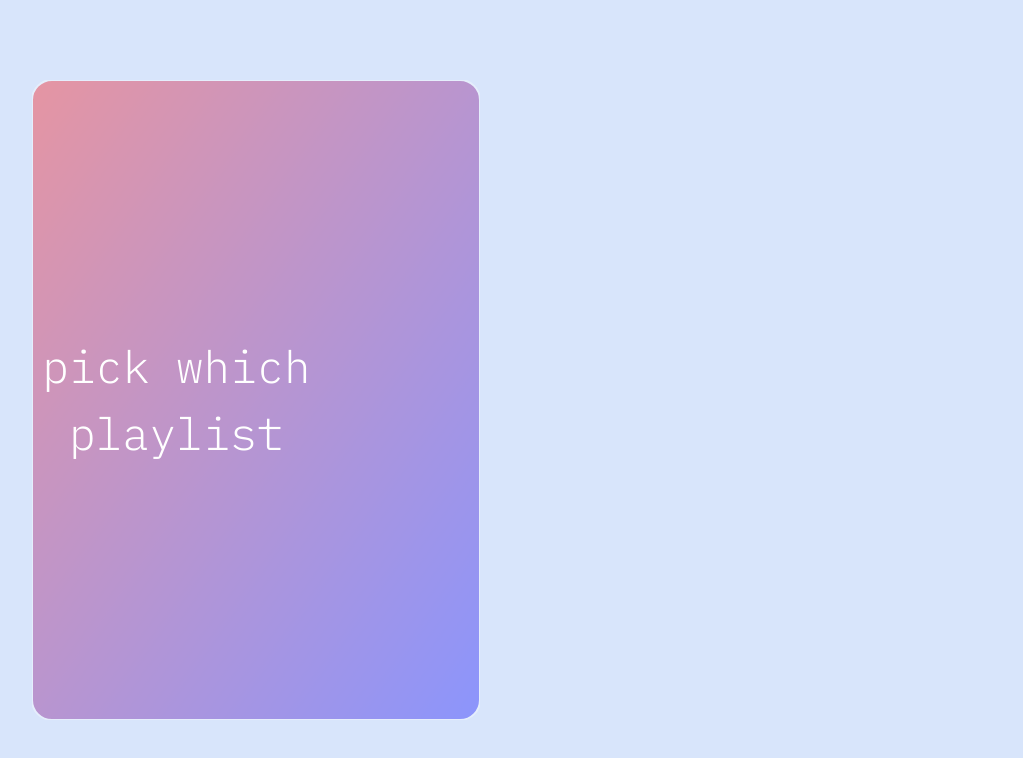
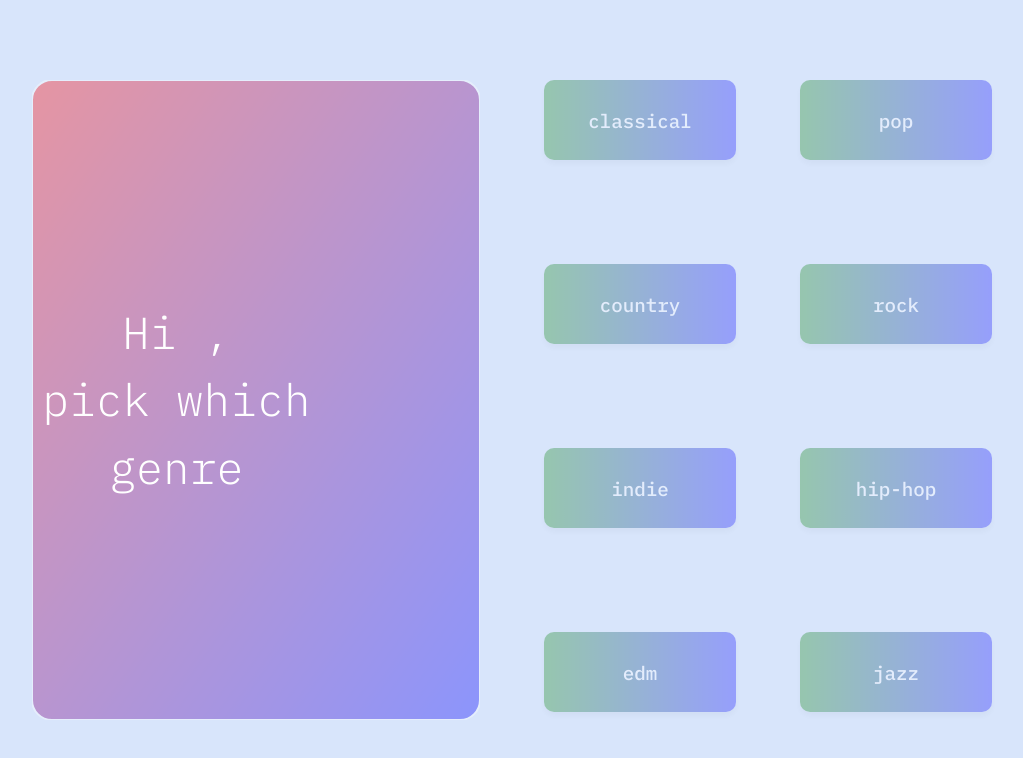
Before and after one commit to natalie-lim/musicolor, a React (Vite) app: page /pickplaylist in a window 1280 px wide. Shown: the top 758 px of the page, without its empty margins (168-1191 px from the left). Built offline with nearby package versions, Linux system fonts and the light colour scheme; no server answers.

Commit message:
static color palette, boring

```diff
--- a/src/App.jsx
+++ b/src/App.jsx
@@ -9,7 +9,6 @@ import {
   useRecoilState,
 } from 'recoil';
 import { userIDState } from './atoms.js';
-import axios from "axios";
 
 function App() {
   const [userID, setUserID] = useRecoilState(userIDState);
@@ -47,7 +46,7 @@ function App() {
       if (userID.trim()) {
         navigate("/pickplaylist");
       } else {
-        alert("Please enter your userID (not username).");
+        alert("oops.");
       }
     }
   };
@@ -83,12 +82,12 @@ function App() {
 
         <div className="content" style={{ position: "relative", zIndex: 1 }}>
           <h1 className="title">musicolor</h1>
-          <h2 className="description">generate a color palette based on <br></br> <br></br>your favorite spotify playlist</h2>
+          <h2 className="description">generate a color palette based on <br></br> <br></br>your favorite music genre</h2>
           <div className="input-container">
             <input
               className="input"
               type="text"
-              placeholder="enter spotify userID"
+              placeholder="enter your name"
               value={userID}
               onChange={handleInputChange}
               onKeyDown={handleEnterUserID}
--- a/src/AppWrapper.jsx
+++ b/src/AppWrapper.jsx
@@ -1,7 +1,9 @@
 import React from "react";
 import { Routes, Route } from "react-router-dom";
 import App from "./App";
-import PickPlaylist from "./PickPlaylist";
+import PickPlaylist from "./PickGenre";
+import PickGenreWrapper from "./PickGenreWrapper";
+import ColorPalette from "./ColorPalette";
 
 //
 function AppWrapper() {
@@ -9,6 +11,8 @@ function AppWrapper() {
     <Routes>
       <Route path="/" element={<App />} />
       <Route path="/pickplaylist" element={<PickPlaylist />} />
+      <Route path="/pickgenre" element={<PickGenreWrapper/>} />
+      <Route path="colorpalette" element={<ColorPalette/>} />
     </Routes>
   );
 }
--- /dev/null
+++ b/src/ColorPalette.css
@@ -0,0 +1,18 @@
+:root {
+    font-family: "IBM Plex Mono", serif;
+    line-height: 1.5;
+    font-weight: 400;
+
+    color-scheme: light dark;
+    color: white;
+    background-color: rgb(191, 217, 251);
+
+    font-synthesis: none;
+    text-rendering: optimizeLegibility;
+    -webkit-font-smoothing: antialiased;
+    -moz-osx-font-smoothing: grayscale;
+}
+
+h1{
+
+}
--- /dev/null
+++ b/src/ColorPalette.jsx
@@ -0,0 +1,54 @@
+import React from 'react';
+import { useRecoilValue } from 'recoil';
+import { genreState } from './atoms';
+import { Helmet } from "react-helmet";
+import "./ColorPalette.css"
+
+function ColorPalette() {
+  const genre = useRecoilValue(genreState); // Retrieve the selected genre from Recoil state
+
+  // Define a simple mapping of genres to color palettes
+  const genreColors = {
+    classical: ['#f5f5dc', '#a9a9a9', '#808080'],
+    country: ['#f4a460', '#deb887', '#d2b48c'],
+    indie: ['#ff7f50', '#ff6347', '#ff4500'],
+    edm: ['#40e0d0', '#48d1cc', '#00ced1'],
+    pop: ['#ff69b4', '#ff1493', '#db7093'],
+    rock: ['#696969', '#708090', '#2f4f4f'],
+    'hip-hop': ['#ffd700', '#daa520', '#b8860b'],
+    jazz: ['#8b4513', '#a0522d', '#cd853f'],
+  };
+
+  const colors = genreColors[genre] || ['#ffffff', '#cccccc', '#aaaaaa']; // Fallback colors
+
+  return (
+    <>
+    <Helmet>
+        <link rel="preconnect" href="https://fonts.googleapis.com" />
+        <link rel="preconnect" href="https://fonts.gstatic.com" crossOrigin="true" />
+        <link
+          href="https://fonts.googleapis.com/css2?family=IBM+Plex+Mono:ital,wght@0,100;0,200;0,300;0,400;0,500;0,600;0,700;1,100;1,200;1,300;1,400;1,500;1,600;1,700&display=swap"
+          rel="stylesheet"
+        />
+      </Helmet>
+      <div style={{ textAlign: 'center', padding: '2rem' }}>
+        <h1>color palette for {genre}</h1>
+        <div style={{ display: 'flex', justifyContent: 'center', gap: '1rem', marginTop: '2rem' }}>
+            {colors.map((color, index) => (
+                <div
+                    key={index}
+                    style={{
+                        width: '100px',
+                        height: '100px',
+                        backgroundColor: color,
+                        borderRadius: '10px',
+                        boxShadow: '0 4px 6px rgba(0, 0, 0, 0.1)',
+                    }}
+                ></div>
+            ))}
+        </div>
+    </div></>
+  );
+}
+
+export default ColorPalette;
--- a/src/PickPlaylist.css
+++ b/src/PickGenre.css
@@ -25,3 +25,30 @@ rect {
   z-index: -1;
   outline: 2px color white;
 }
+
+.genre-button {
+  width: 15vw;
+  height: 10vh;
+  background: linear-gradient(90deg, green, blue);
+  color: white;
+  font-size: 1.2rem;
+  opacity: 30%;
+  border: none;
+  border-radius: 10px;
+  box-shadow: 0 4px 6px rgba(0, 0, 0, 0.1);
+  cursor: pointer
+}
+
+.column-buttons {
+  display: flex;
+  flex-direction: column;
+  gap: 6.5rem;
+}
+
+.button-container {
+  position: absolute;
+  top: 10vh;
+  right: 15vh;
+  display: flex;
+  gap: 4rem
+}
--- /dev/null
+++ b/src/PickGenre.jsx
@@ -0,0 +1,103 @@
+import React, { useEffect } from 'react';
+import "./PickGenre.css";
+import { Helmet } from "react-helmet";
+import { useNavigate } from "react-router-dom";
+import {
+  useRecoilState,
+} from 'recoil';
+import { genreState, userIDState } from './atoms.js';
+import axios from "axios";
+
+function PickPlaylist() {
+  const [userID] = useRecoilState(userIDState);
+  const [genre, setGenreState] = useRecoilState(genreState);
+  const navigate = useNavigate();
+
+  //Wanted to do an API call but it didn't work out...
+  /*
+    useEffect (() => {
+      axios.post(
+        'https://accounts.spotify.com/api/token',
+        new URLSearchParams({
+          'grant_type': 'client_credentials',
+          'client_id': '95b9977cf0a04a23b8809a88d03f7467',
+          'client_secret': '8bf5e27b2e664326af64e65737ac498f'
+        })
+      ).then((r1) => {
+        let access_token = r1.data.access_token;
+        const response =  axios.get('https://api.spotify.com/v1/users/95b9977cf0a04a23b8809a88d03f7467/playlists', {
+          headers: {
+            'Authorization': 'Bearer  ' + access_token
+          }
+          }).then((response) => {
+            console.log(response);
+          });
+        })
+      }, ); */
+
+  return (
+    <>
+      <Helmet>
+        <link rel="preconnect" href="https://fonts.googleapis.com" />
+        <link rel="preconnect" href="https://fonts.gstatic.com" crossOrigin="true" />
+        <link
+          href="https://fonts.googleapis.com/css2?family=IBM+Plex+Mono:ital,wght@0,100;0,200;0,300;0,400;0,500;0,600;0,700;1,100;1,200;1,300;1,400;1,500;1,600;1,700&display=swap"
+          rel="stylesheet"
+        />
+      </Helmet>
+      <div className="profile-page">
+        <div className="rectangle">
+          <svg
+            width="35vw"
+            height="80vh"
+            className="background-rectangle"
+            style={{ position: "absolute", top: "10vh", left: "25vh", zIndex: 0 }}
+          >
+            <defs>
+              <linearGradient id="gradient" x1="0%" y1="0%" x2="100%" y2="100%">
+                <stop offset="0%" stopColor="red" />
+                <stop offset="100%" stopColor="blue" />
+              </linearGradient>
+            </defs>
+            <rect width="100%" height="100%" fill="url(#gradient)" />
+          </svg>
+          <h1 className='title-2'>Hi {userID},<br></br>pick which<br></br>genre</h1>
+        </div>
+
+{/*I know this is horrible style but unfortunately I couldn't figure out how to get this into two columns otherwise*/}
+        <div className="button-container">
+          <div className='column-buttons'>
+            {["classical", "country", "indie", "edm"].map((genre, index) => (
+              <button
+                key={index}
+                className="genre-button"
+                onClick = {() => {
+                  setGenreState(genre);
+                  navigate("/colorpalette");
+                }}
+              >
+                {genre}
+              </button>
+            ))}
+          </div>
+          <div className='column-buttons'>
+            {["pop", "rock", "hip-hop", "jazz"].map((genre, index) => (
+              <button
+                key={index}
+                className="genre-button"
+                onClick = {() => {
+                  setGenreState(genre);
+                  navigate("/colorpalette");
+                }}
+              >
+                {genre}
+              </button>
+            ))}
+          </div>
+        </div>
+      </div>
+    </>
+  );
+}
+
+export default PickPlaylist;
--- /dev/null
+++ b/src/PickGenreWrapper.jsx
@@ -0,0 +1,16 @@
+import React from "react";
+import { Routes, Route } from "react-router-dom";
+import PickGenre from "./PickGenre";
+import ColorPalette from "./ColorPalette"
+//
+function PickGenreWrapper() {
+  return (
+    <Routes>
+      <Route path="/" element={<App />} />
+      <Route path="/pickgenre" element={<PickGenre />} />
+      <Route path="/colorpalette" element={<ColorPalette />} />
+    </Routes>
+  );
+}
+
+export default PickGenreWrapper;
--- a/src/PickPlaylist.jsx
+++ /dev/null
@@ -1,87 +0,0 @@
-import React, { useEffect } from 'react';
-import "./PickPlaylist.css";
-import { Helmet } from "react-helmet";
-import {
-  useRecoilState,
-} from 'recoil';
-import { userIDState } from './atoms.js';
-import axios from "axios";
-
-
-function PickPlaylist() {
-  const [userID] = useRecoilState(userIDState);
-
-    useEffect (() => {
-      axios.post(
-        'https://accounts.spotify.com/api/token',
-        new URLSearchParams({
-          'grant_type': 'client_credentials',
-          'client_id': '95b9977cf0a04a23b8809a88d03f7467',
-          'client_secret': '8bf5e27b2e664326af64e65737ac498f'
-        })
-      ).then((r1) => {
-        let access_token = r1.data.access_token;
-        const response =  axios.get('https://api.spotify.com/v1/artists/4Z8W4fKeB5YxbusRsdQVPb', {
-          headers: {
-            'Authorization': 'Bearer  ' + access_token
-          }
-          }).then((response) => {
-            console.log(response);
-          });
-        })
-      });
-
-    /**curl "https://api.spotify.com/v1/artists/4Z8W4fKeB5YxbusRsdQVPb" \
-     -H "Authorization: Bearer  BQDZrrGarHgRbECnyJR9Ybnr9A3bKCcUHacG-eKXVLMpsef481sWHf03cDaSm65zhi4r_aXSw4GObV-qG6TAiEv0U_wlUJO2bYEZg8yOrLOp-w_k7cQ
-
-    /**
-     * import axios from 'axios';
-
-const response = await axios.get('https://api.spotify.com/v1/me/top/artists', {
-  headers: {
-    'Authorization': 'Bearer 1POdFZRZbvb...qqillRxMr2z'
-  }
-});
-     */
-
-      /**
-       * curl -X POST "https://accounts.spotify.com/api/token" \
-       -H "Content-Type: application/x-www-form-urlencoded" \
-       -d "grant_type=client_credentials&client_id=your-client-id&client_secret=your-client-secret"
-
-       */
-
-  return (
-    <>
-      <Helmet>
-        <link rel="preconnect" href="https://fonts.googleapis.com" />
-        <link rel="preconnect" href="https://fonts.gstatic.com" crossOrigin="true" />
-        <link
-          href="https://fonts.googleapis.com/css2?family=IBM+Plex+Mono:ital,wght@0,100;0,200;0,300;0,400;0,500;0,600;0,700;1,100;1,200;1,300;1,400;1,500;1,600;1,700&display=swap"
-          rel="stylesheet"
-        />
-      </Helmet>
-      <div className="profile-page">
-        <div className="rectangle">
-            <svg
-              width="35vw"
-              height="80vh"
-              className="background-rectangle"
-              style={{ position: "absolute", top: "10vh", left: "25vh", zIndex: 0 }}
-            >
-              <defs>
-                <linearGradient id="gradient" x1="0%" y1="0%" x2="100%" y2="100%">
-                  <stop offset="0%" stopColor="red" />
-                  <stop offset="100%" stopColor="blue" />
-                </linearGradient>
-              </defs>
-              <rect fill="url(#gradient)" blur= "radius"/>
-            </svg>
-            <h1 className='title-2'>pick which<br></br>playlist</h1>
-          </div>
-      </div>
-    </>
-  );
-}
-
-export default PickPlaylist;
--- a/src/atoms.js
+++ b/src/atoms.js
@@ -5,4 +5,8 @@ const userIDState = atom({
     default: '',
   });
 
-export { userIDState };
+const genreState = atom({
+  key: 'genre',
+  default: 'pop'
+})
+export { userIDState, genreState };
```
